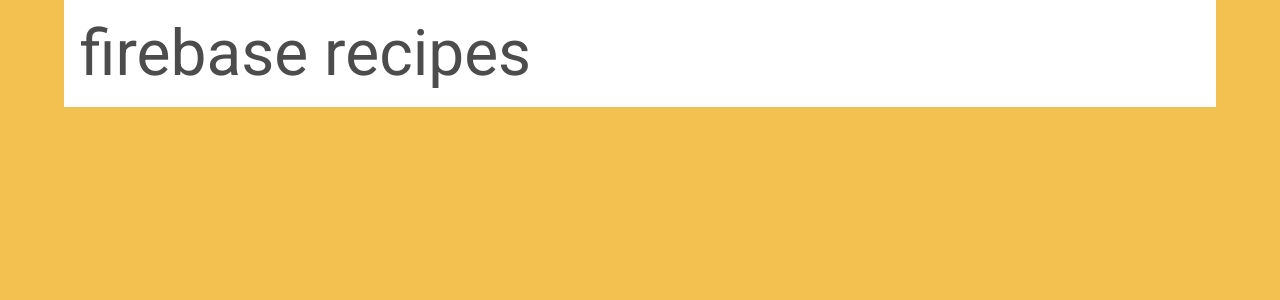
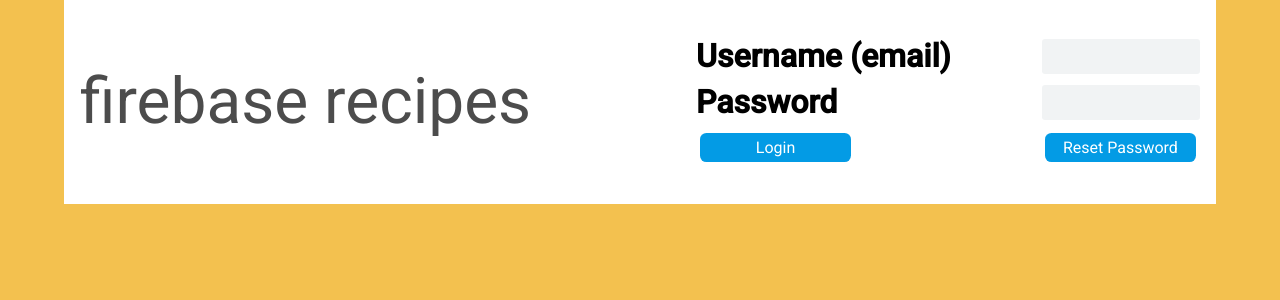
Before and after one commit to chonhenry/firebase-recipes, a React (Create React App) app: page / in a window 1280 px wide. Shown: the top 300 px of the page. Built offline with nearby package versions, Linux system fonts and the light colour scheme; no server answers.

Commit message:
added login form using and setup firebase authentication

```diff
--- a/package.json
+++ b/package.json
@@ -17,7 +17,8 @@
     "start": "react-scripts start",
     "build": "react-scripts build",
     "test": "react-scripts test",
-    "eject": "react-scripts eject"
+    "eject": "react-scripts eject",
+    "buildDeploy": "npm build && firebase deploy --only hosting"
   },
   "eslintConfig": {
     "extends": [
--- a/src/App.js
+++ b/src/App.js
@@ -1,13 +1,18 @@
+import { useState } from "react";
+import FirebaseAuthService from "./FirebaseAuthService";
+import LoginForm from "./components/LoginForm";
 import "./App.scss";
 
-// eslint-disable-next-line no-unused-vars
-import firebase from "./FirebaseConfig";
+function App() {
+  const [user, setUser] = useState(null);
 
-function App() {
+  FirebaseAuthService.subscribeToAuthChanges(setUser);
+
   return (
     <div className="App">
       <div className="title-row">
         <div className="title">firebase recipes</div>
+        <LoginForm existingUser={user} />
       </div>
     </div>
   );
--- /dev/null
+++ b/src/FirebaseAuthService.js
@@ -0,0 +1,46 @@
+import firebase from "./FirebaseConfig";
+
+const auth = firebase.auth();
+
+const registerUser = (email, password) => {
+  console.log("registerUser");
+  return auth.createUserWithEmailAndPassword(email, password);
+};
+
+const loginUser = (email, password) => {
+  console.log("loginUser");
+  return auth.signInWithEmailAndPassword(email, password);
+};
+
+const logoutUser = () => {
+  console.log("logoutUser");
+  return auth.signOut();
+};
+
+const sendPasswordResetEmail = (email) => {
+  return auth.sendPasswordResetEmail(email);
+};
+
+const loginWithGoogle = () => {
+  const provider = new firebase.auth.GoogleAuthProvider();
+
+  return auth.signInWithPopup(provider);
+};
+
+const subscribeToAuthChanges = (handleAuthChange) => {
+  console.log("subscribeToAuthChanges");
+  auth.onAuthStateChanged((user) => {
+    handleAuthChange(user);
+  });
+};
+
+const FirebaseAuthService = {
+  registerUser,
+  loginUser,
+  logoutUser,
+  sendPasswordResetEmail,
+  loginWithGoogle,
+  subscribeToAuthChanges,
+};
+
+export default FirebaseAuthService;
--- a/src/FirebaseConfig.js
+++ b/src/FirebaseConfig.js
@@ -11,7 +11,6 @@
 };
 
 if (!firebase.apps.length) {
-  console.log(firebase.apps.length);
   firebase.initializeApp(config);
 }
 
--- /dev/null
+++ b/src/components/LoginForm.js
@@ -0,0 +1,89 @@
+import { useState } from "react";
+import FirebaseAuthService from "../FirebaseAuthService";
+
+const LoginForm = ({ existingUser }) => {
+  const [username, setUsername] = useState("");
+  const [password, setPassword] = useState("");
+
+  async function handleSubmit(event) {
+    event.preventDefault();
+
+    try {
+      await FirebaseAuthService.loginUser(username, password);
+      setUsername("");
+      setPassword("");
+    } catch (error) {
+      alert(error.message);
+    }
+  }
+
+  function handleLogout() {
+    FirebaseAuthService.logoutUser();
+  }
+
+  async function handleSendResetPasswordEmail() {
+    if (!username) {
+      alert("missing username");
+      return;
+    }
+
+    try {
+      await FirebaseAuthService.sendPasswordResetEmail(username);
+      alert("sent the password reset email");
+    } catch (error) {
+      alert(error.message);
+    }
+  }
+
+  return (
+    <h1 className="login-form-container">
+      {existingUser ? (
+        <div className="row">
+          <h3>Welcome, {existingUser.email}</h3>
+          <button
+            type="button"
+            className="primary-button"
+            onClick={handleLogout}
+          >
+            Logout
+          </button>
+        </div>
+      ) : (
+        <form onSubmit={handleSubmit} className="login-form">
+          <label className="input-label login-label">
+            Username (email)
+            <input
+              type="email"
+              required
+              value={username}
+              onChange={(e) => setUsername(e.target.value)}
+              className="input-text"
+            />
+          </label>
+          <label className="input-label login-label">
+            Password
+            <input
+              type="password"
+              required
+              value={password}
+              onChange={(e) => setPassword(e.target.value)}
+              className="input-text"
+            />
+          </label>
+          <div className="button-box">
+            <button className="primary-button">Login</button>
+            <button
+              type="button"
+              onClick={handleSendResetPasswordEmail}
+              className="primary-button"
+            >
+              Reset Password
+            </button>
+          </div>
+        </form>
+      )}
+    </h1>
+  );
+};
+
+export default LoginForm;
```
